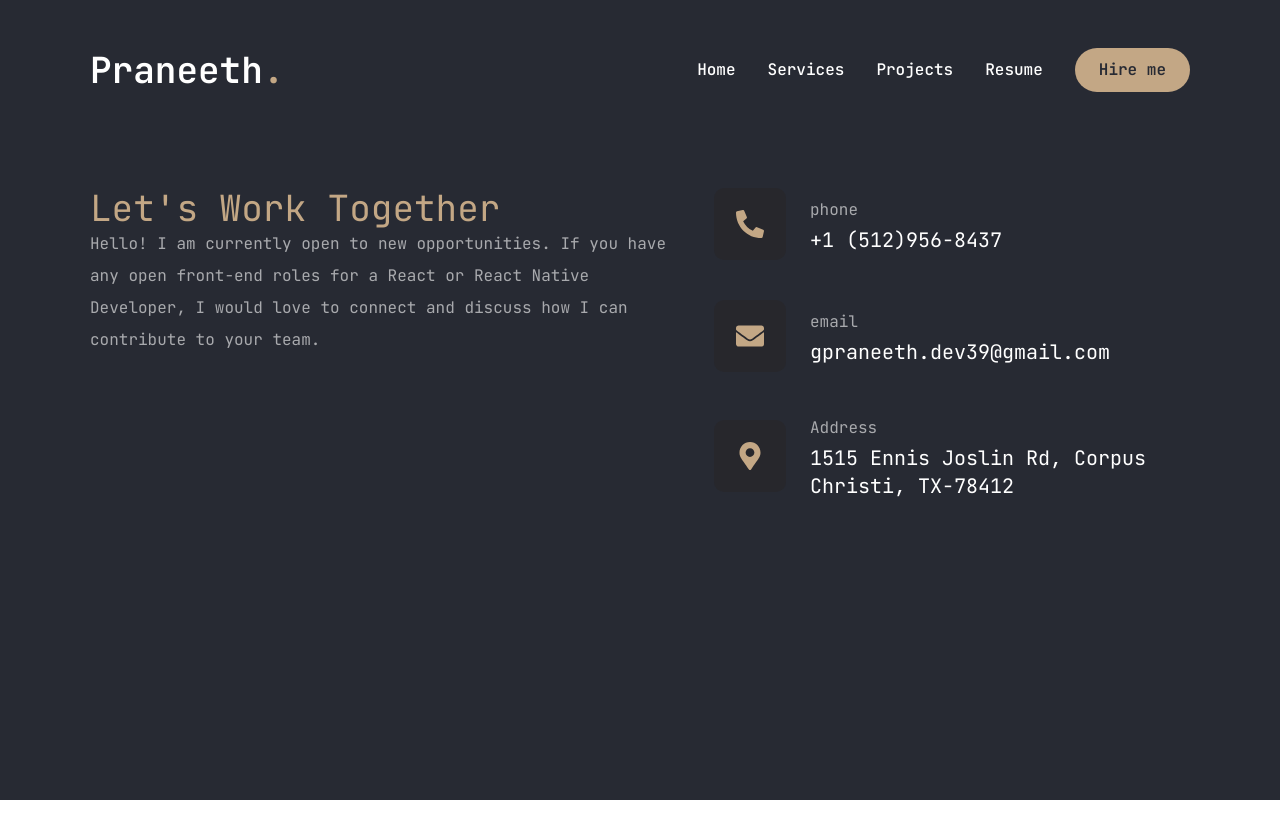
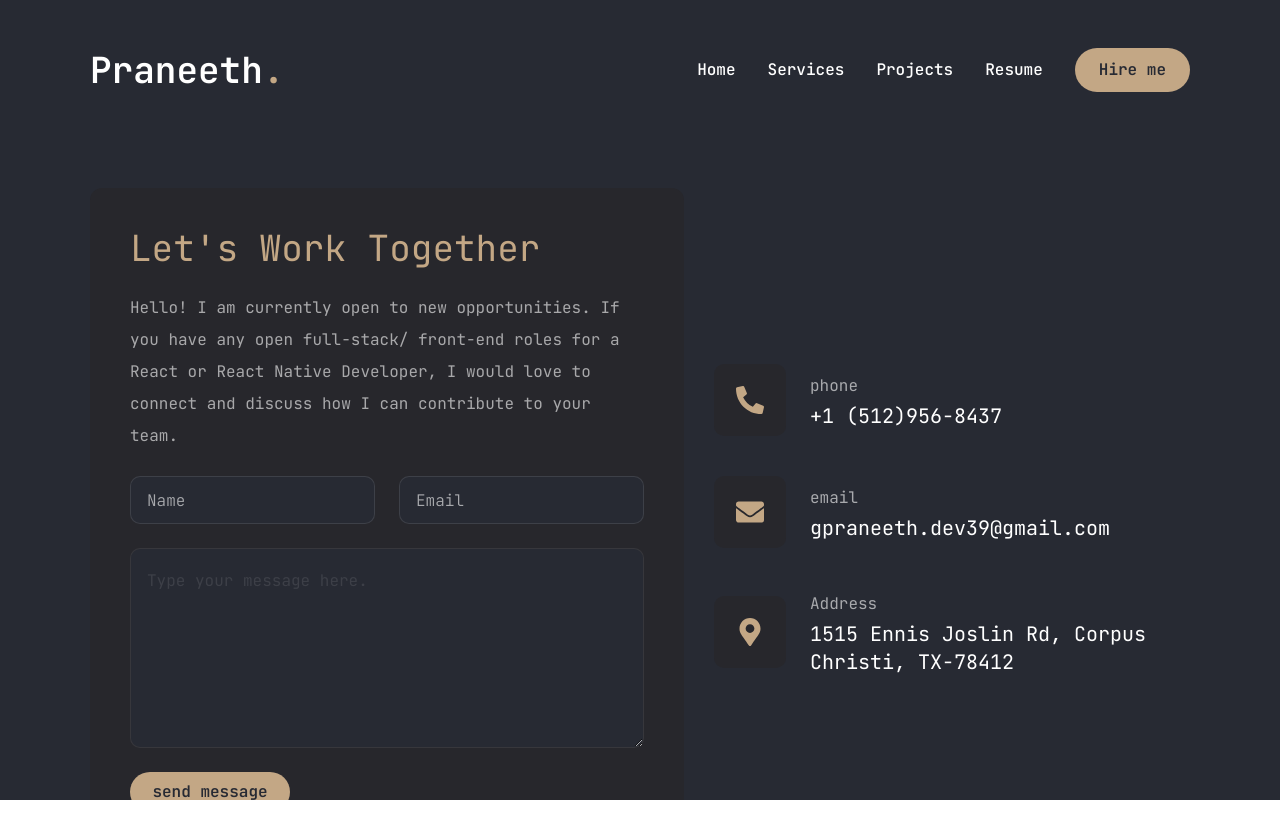
Before and after one commit to PraneethBunny123/Portfolio, a Next.js app: page /contact in a window 1280 px wide. Shown: the top 838 px of the page. Before the commit the page ends 800 px from the top, so only its background shows below. Built offline with nearby package versions, Linux system fonts and the light colour scheme.

Commit message:
added the form layout with all the fields. need the logic

```diff
--- a/app/contact/page.jsx
+++ b/app/contact/page.jsx
@@ -40,11 +40,36 @@ export default function Contact() {
                 <div className="flex flex-col xl:flex-row gap-[30px]">
                     {/* form */}
                     <div className="xl:w-[54%] xl:order-none order-2">
-                        <form>
+                        <form
+                            className="flex flex-col gap-6 p-10 rounded-xl bg-[#27272c]"
+                        >
                             <h3 className="text-4xl text-accent">Let's Work Together</h3>
                             <p className="text-white/60">
-                                Hello! I am currently open to new opportunities. If you have any open front-end roles for a React or React Native Developer, I would love to connect and discuss how I can contribute to your team.
+                                Hello! I am currently open to new opportunities. If you have any open full-stack/ front-end roles for a React or React Native Developer, I would love to connect and discuss how I can contribute to your team.
                             </p>
+                            {/* inputs */}
+                            <div className="grid grid-cols-1 md:grid-cols-2 gap-6">
+                                <Input
+                                    type="name"
+                                    placeholder="Name"
+                                    name='name'
+                                />
+                                <Input
+                                    type="email"
+                                    placeholder="Email"
+                                    name='email'
+                                />
+                            </div>
+                            {/* text area */}
+                            <Textarea
+                                className="h-[200px]"
+                                placeholder="Type your message here."
+                                name='message'
+                            />
+                            {/* button */}
+                            <Button size="md" className="max-w-40 py-2">
+                                send message
+                            </Button>
                         </form>
                     </div>
 
--- a/components/ui/input.jsx
+++ b/components/ui/input.jsx
@@ -7,7 +7,7 @@ const Input = React.forwardRef(({ className, type, ...props }, ref) => {
     <input
       type={type}
       className={cn(
-        "flex h-10 w-full rounded-md border border-input bg-background px-3 py-2 text-base ring-offset-background file:border-0 file:bg-transparent file:text-sm file:font-medium file:text-foreground placeholder:text-muted-foreground focus-visible:outline-none focus-visible:ring-2 focus-visible:ring-ring focus-visible:ring-offset-2 disabled:cursor-not-allowed disabled:opacity-50 md:text-sm",
+        "flex px-4 py-5 rounded-md focus:border-accent placeholder:text-white/60 border-white/10 bg-primary font-light h-[48px] border outline-none",
         className
       )}
       ref={ref}
--- a/components/ui/textarea.jsx
+++ b/components/ui/textarea.jsx
@@ -6,7 +6,7 @@ const Textarea = React.forwardRef(({ className, ...props }, ref) => {
   return (
     <textarea
       className={cn(
-        "flex min-h-[80px] w-full rounded-md border border-input bg-background px-3 py-2 text-base ring-offset-background placeholder:text-muted-foreground focus-visible:outline-none focus-visible:ring-2 focus-visible:ring-ring focus-visible:ring-offset-2 disabled:cursor-not-allowed disabled:opacity-50 md:text-sm",
+        "flex px-4 py-5 rounded-md focus-visible:ring-1 focus-visible:ring-accent focus-visible:ring-offset-0 disabled:cursor-not-allowed disabled:opacity-50  placeholder:text-white/10 border-accent/10 bg-primary min-h-[80px] border outline-none items-center justify-between text-base text-white/60 w-full ",
         className
       )}
       ref={ref}
```
